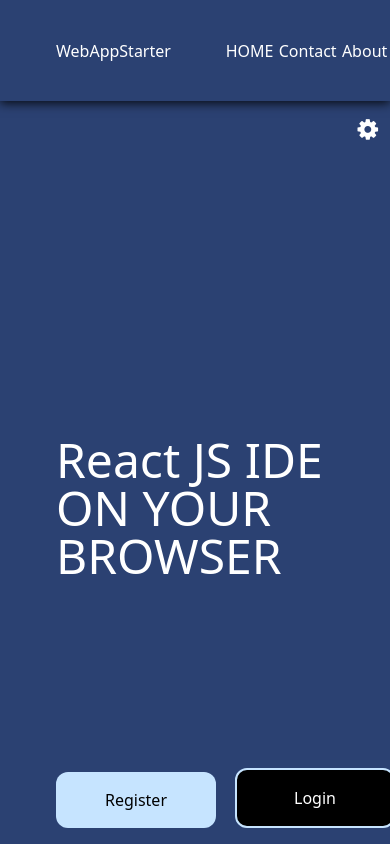
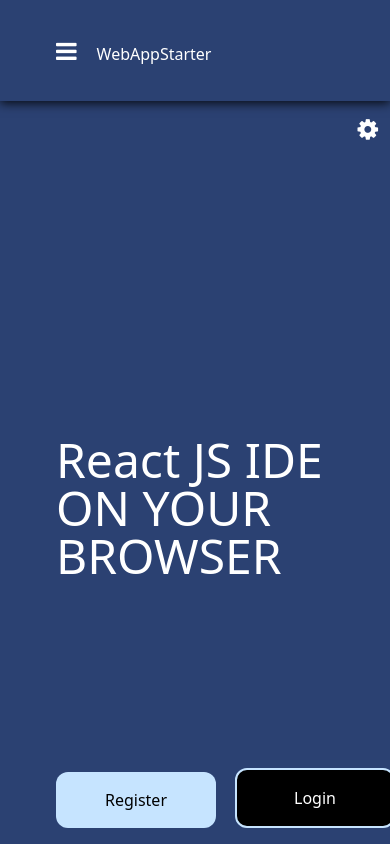
Before and after one commit to neerajg1320/monaco-mini-editor, a React (Vite) app: page / in a window 390 px wide. Built offline with nearby package versions, Linux system fonts and the light colour scheme.

Commit message:
Responsive navbar

```diff
--- a/src/components/Navbar/Navbar.style.scss
+++ b/src/components/Navbar/Navbar.style.scss
@@ -6,3 +6,26 @@
     z-index: 1;
     box-shadow: #000000df 0px 2px 10px;
 }
+
+.background-sm{
+    background-color: #000000;
+    box-shadow: #000000df 2px 0px 10px;
+}
+
+.background-lg{
+    background-color: var(--navBackground);
+}
+
+.sidebar-animation{
+    animation: sidebar;
+    animation:4s;
+}
+
+// @keyframes sidebar {
+//     0%{
+//         left:-999px;
+//     }
+//     100%{
+//         left:0px;
+//     }
+// }
--- a/src/components/Navbar/Navbar.tsx
+++ b/src/components/Navbar/Navbar.tsx
@@ -1,20 +1,33 @@
-import React from 'react'
-import { useTheme } from '../../contexts/Theme.context';
-import './Navbar.style.scss'
+import React, { useState } from "react";
+import { useTheme } from "../../contexts/Theme.context";
+import "./Navbar.style.scss";
 
 const Navbar = () => {
-  const {theme} = useTheme();
+  const { theme } = useTheme();
+  const [toggle, setToggle] = useState(false);
+
+  const handleToggle = ()=>{
+    setToggle(!toggle);
+  }
+
   return (
-    <div className='flex justify-between pl-14 h-[12vh] items-center nav-background' style={{...theme as React.CSSProperties}}>
-      WebAppStarter
+    <div
+      className="flex justify-between h-[12vh] items-center nav-background"
+      style={{ ...(theme as React.CSSProperties) }}
+    >
+      <div className="pl-14">
+        <i className="fa fa-bars text-2xl sm:hidden cursor-pointer mr-5" onClick={handleToggle}></i>
+        WebAppStarter
+      </div>
 
-      <ul className='flex w-1/2 justify-around'>
-        <li>HOME</li>
-        <li>Contact</li>
-        <li>About</li>
+      <ul className={toggle?`flex w-1/2 flex-col top-0 absolute  h-screen  justify-start items-center pl-5 sm:justify-around sm:flex-row sm:relative sm:h-auto sm:pl-0 pt-16 sm:pt-0 sm:left-0 sidebar-animation    sm:bg-transparent sm:shadow-none background-sm`:'hidden sm:flex sm:justify-around sm:flex-row  sm:relative sm:h-auto sm:pl-0 pt-16 sm:pt-0 w-1/2 background-lg'}>
+        <li className="cursor-pointer sm:hidden absolute top-5 right-5" onClick={handleToggle}>&#10006;</li>
+        <li className="py-4 sm:py-0">HOME</li>
+        <li className="py-4 sm:py-0">Contact</li>
+        <li className="py-4 sm:py-0">About</li>
       </ul>
     </div>
-  )
-}
+  );
+};
 
-export default Navbar
+export default Navbar;
```
